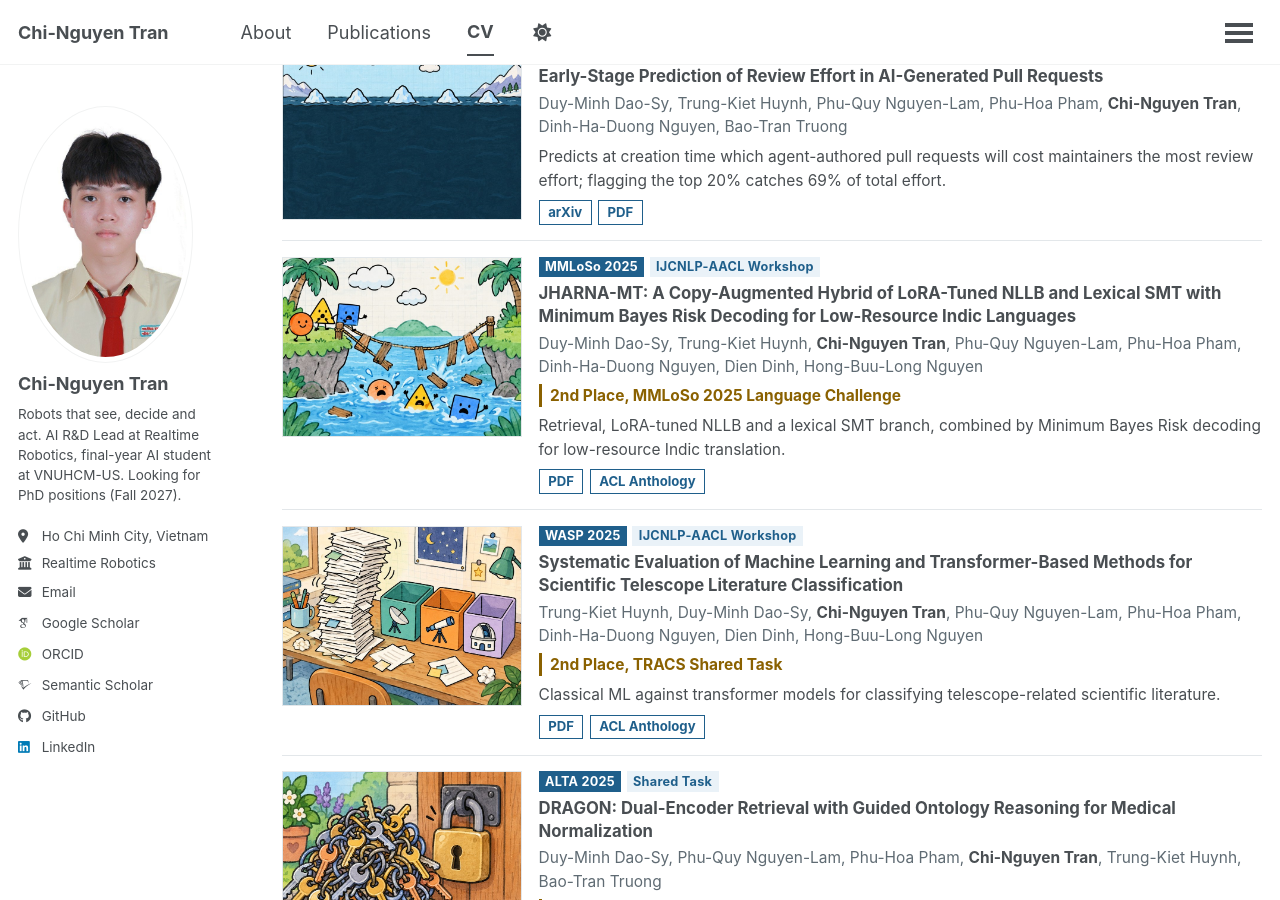
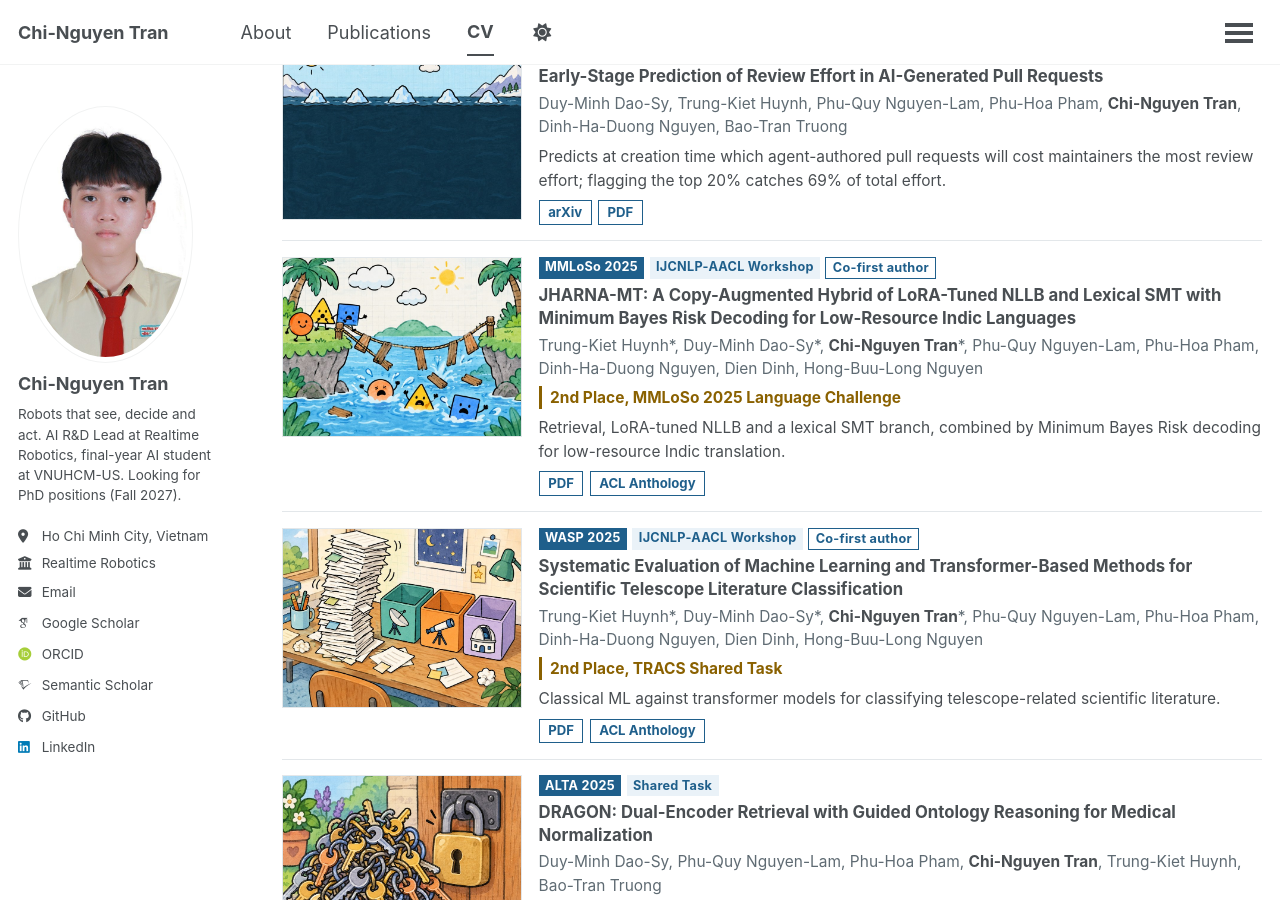
Before and after one commit to chisngyen/chisngyen.github.io, a Jekyll site: the page built from _pages/cv.md, in a window 1280 px wide and 900 px high, scrolled down 3743 px. Built offline with Jekyll 4.4.1, drawn with Linux system fonts in a browser that asks for light colours; some web fonts are replaced; a script that is not in the unit is left out; some of the changed text lies outside the part shown.

Commit message:
Fix NakbaNLP award count, JHARNA-MT author order, mark TRACS and JHARNA-MT co-first

```diff
--- a/_publications/2025-10-15-tracs-wasp-2025.md
+++ b/_publications/2025-10-15-tracs-wasp-2025.md
@@ -4,7 +4,8 @@ collection: publications
 category: competition
 permalink: /publication/2025-10-15-tracs-wasp-2025
 date: 2025-10-15
-authors: "Trung-Kiet Huynh, Duy-Minh Dao-Sy, Chi-Nguyen Tran, Phu-Quy Nguyen-Lam, Phu-Hoa Pham, Dinh-Ha-Duong Nguyen, Dien Dinh, Hong-Buu-Long Nguyen"
+authors: "Trung-Kiet Huynh*, Duy-Minh Dao-Sy*, Chi-Nguyen Tran*, Phu-Quy Nguyen-Lam, Phu-Hoa Pham, Dinh-Ha-Duong Nguyen, Dien Dinh, Hong-Buu-Long Nguyen"
+role: "Co-first author"
 venue_short: "WASP 2025"
 track: "IJCNLP-AACL Workshop"
 award: "2nd Place, TRACS Shared Task"
--- a/_publications/2025-11-01-jharna-mt.md
+++ b/_publications/2025-11-01-jharna-mt.md
@@ -4,7 +4,8 @@ collection: publications
 category: competition
 permalink: /publication/2025-11-01-jharna-mt
 date: 2025-11-01
-authors: "Duy-Minh Dao-Sy, Trung-Kiet Huynh, Chi-Nguyen Tran, Phu-Quy Nguyen-Lam, Phu-Hoa Pham, Dinh-Ha-Duong Nguyen, Dien Dinh, Hong-Buu-Long Nguyen"
+authors: "Trung-Kiet Huynh*, Duy-Minh Dao-Sy*, Chi-Nguyen Tran*, Phu-Quy Nguyen-Lam, Phu-Hoa Pham, Dinh-Ha-Duong Nguyen, Dien Dinh, Hong-Buu-Long Nguyen"
+role: "Co-first author"
 venue_short: "MMLoSo 2025"
 track: "IJCNLP-AACL Workshop"
 award: "2nd Place, MMLoSo 2025 Language Challenge"
@@ -12,7 +13,7 @@ pdf: "https://aclanthology.org/2025.mmloso-1.13.pdf"
 paperurl: "https://aclanthology.org/2025.mmloso-1.13/"
 paperlabel: "ACL Anthology"
 tldr: "Retrieval, LoRA-tuned NLLB and a lexical SMT branch, combined by Minimum Bayes Risk decoding for low-resource Indic translation."
-citation: "Dao-Sy, D.-M., Huynh, T.-K., Tran, C.-N., Nguyen-Lam, P.-Q., Pham, P.-H., Nguyen, D.-H.-D., Dinh, D., Nguyen, H.-B.-L. (2025). JHARNA-MT. MMLoSo 2025, pp. 114-120."
+citation: "Huynh, T.-K., Dao-Sy, D.-M., Tran, C.-N., Nguyen-Lam, P.-Q., Pham, P.-H., Nguyen, D.-H.-D., Dinh, D., Nguyen, H.-B.-L. (2025). JHARNA-MT. MMLoSo 2025, pp. 114-120."
 excerpt: "Retrieval, LoRA-tuned NLLB and a lexical SMT branch, combined by Minimum Bayes Risk decoding for low-resource Indic translation."
 teaser: "t-jharna.jpg"
 teaser_hover: "t-jharna-h.jpg"
```
Also changed, not shown: _pages/cv.md (+1 -1 lines).
